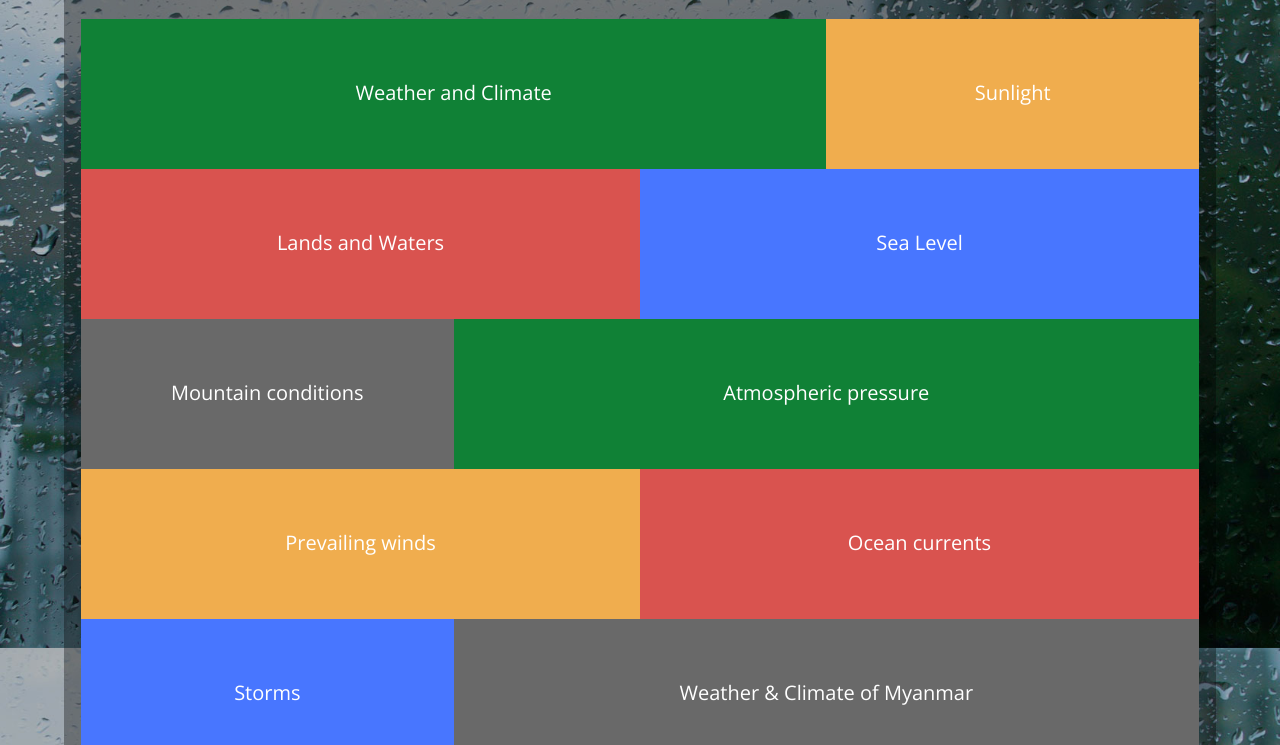
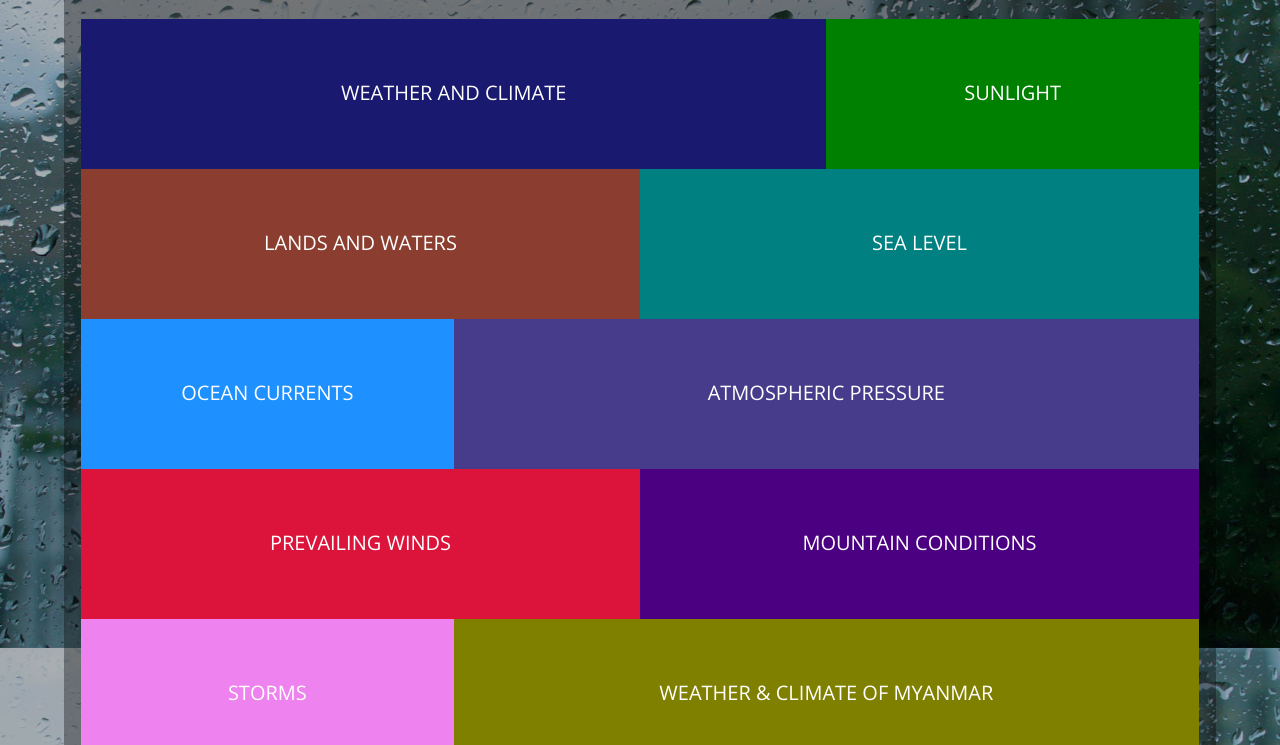
Before and after one commit to halchester/halchester.github.io, a plain HTML site: page lesson.html in a window 1280 px wide. Shown: the part 207-952 px from the top of the page. Drawn offline with nearby package versions, Linux system fonts and the light colour scheme.

Commit message:
Changed the styles of DIV elements in lessons

```diff
--- a/lesson.html
+++ b/lesson.html
@@ -54,25 +54,25 @@ License URL: http://creativecommons.org/licenses/by/3.0/
 			<div class="row">
 				<h4>Lessons</h4>
 				<br/>
-		<div class="col-xs-8 col-md-8" style="height: 150px;background: #108136;padding-top:60px;"><a href="lessonone.html" style="font-size:20px; color:white;">Weather and Climate</a></div>
+		<div class="col-xs-8 col-md-8" style="height: 150px;background: #191970;padding-top:60px;"><a href="lessonone.html" style="font-size:20px; color:white;"><p class="text-uppercase">Weather and Climate</p></a></div>
 
-		<div class="col-xs-4 col-md-4" style="height: 150px;background: #f0ad4e;padding-top:60px;"><a href="lessontwo.html" style="font-size:20px; color:white;">Sunlight</a></div>
+		<div class="col-xs-4 col-md-4" style="height: 150px;background: green;padding-top:60px;"><a href="lessontwo.html" style="font-size:20px; color:white;"><p class="text-uppercase">Sunlight</p></a></div>
 
-		<div class="col-xs-6 col-md-6" style="height: 150px;background: #d9534f;padding-top:60px;"><a href="lessonthree.html" style="font-size:20px; color:white;">Lands and Waters</a></div>
+		<div class="col-xs-6 col-md-6" style="height: 150px;background: #8B3E2F;padding-top:60px;"><a href="lessonthree.html" style="font-size:20px; color:white;"><p class="text-uppercase">Lands and Waters</p></a></div>
 
-		<div class ="col-xs-6 col-md-6" style="height: 150px;background: #4876FF;padding-top:60px;"><a href="lessonfour.html" style="font-size:20px; color:white;">Sea Level</a></div>
+		<div class ="col-xs-6 col-md-6" style="height: 150px;background: teal;padding-top:60px;"><a href="lessonfour.html" style="font-size:20px; color:white;"><p class="text-uppercase">Sea Level</p></a></div>
 
-		<div class ="col-xs-4 col-md-4" style="height: 150px;background: #696969;padding-top:60px;"><a href="lessonfive.html" style="font-size:20px; color:white;">Mountain conditions</a>	</div>
+		<div class ="col-xs-4 col-md-4" style="height: 150px;background: #1E90FF;padding-top:60px;"><a href="lessoneight.html" style="font-size:20px; color:white;"><p class="text-uppercase">Ocean Currents</p></a>	</div>
 
-		<div class="col-xs-8 col-md-8" style="height: 150px;background: #108136;padding-top:60px;"><a href="lessonsix.html" style="font-size:20px; color:white;">Atmospheric pressure</a></div>
+		<div class="col-xs-8 col-md-8" style="height: 150px;background: #473C8B;padding-top:60px;"><a href="lessonsix.html" style="font-size:20px; color:white;"><p class="text-uppercase">Atmospheric pressure</p></a></div>
 
-		<div class="col-xs-6 col-md-6" style="height: 150px;background: #f0ad4e;padding-top:60px;"><a href="lessonseven.html" style="font-size:20px; color:white;">Prevailing winds</a></div>
+		<div class="col-xs-6 col-md-6" style="height: 150px;background: crimson;padding-top:60px;"><a href="lessonseven.html" style="font-size:20px; color:white;"><p class="text-uppercase">Prevailing winds</p></a></div>
 
-		<div class="col-xs-6 col-md-6" style="height: 150px;background: #d9534f;padding-top:60px;"><a href="lessoneight.html" style="font-size:20px; color:white;">Ocean currents</a></div>
+		<div class="col-xs-6 col-md-6" style="height: 150px;background: indigo;padding-top:60px;"><a href="lessonfive.html" style="font-size:20px; color:white;"><p class="text-uppercase">Mountain conditions</p></a></div>
 
-		<div class ="col-xs-4 col-md-4" style="height: 150px;background: #4876FF;padding-top:60px;"><a href="lessonnine.html" style="font-size:20px; color:white;">Storms</a></div>
+		<div class ="col-xs-4 col-md-4" style="height: 150px;background: violet;padding-top:60px;"><a href="lessonnine.html" style="font-size:20px; color:white;"><p class="text-uppercase">Storms</p></a></div>
 
-		<div class ="col-xs-8 col-md-8" style="height: 150px;background: #696969;padding-top:60px;"><a href="lessonten.html" style="font-size:20px; color:white;">Weather & Climate of Myanmar </a></div>
+		<div class ="col-xs-8 col-md-8" style="height: 150px;background: olive;padding-top:60px;"><a href="lessonten.html" style="font-size:20px; color:white;"><p class="text-uppercase">Weather & Climate of Myanmar </p></a></div>
 
 
 
```
